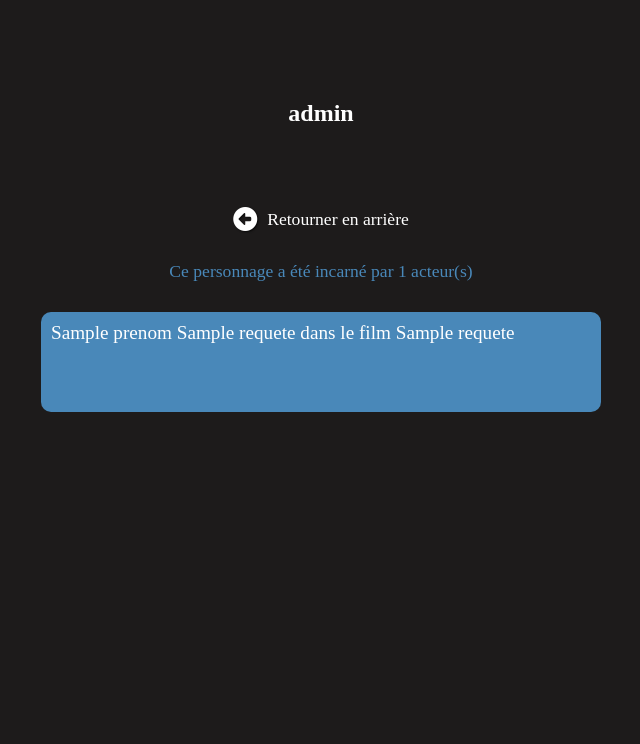
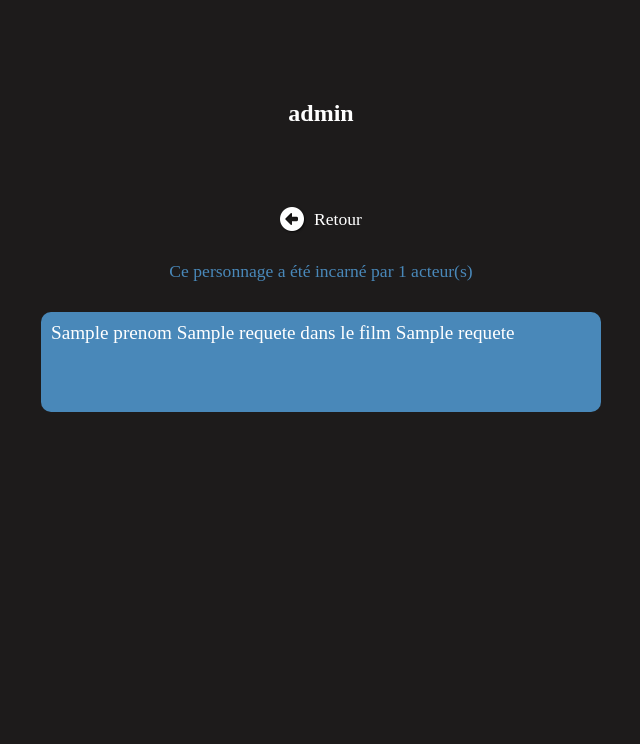
Before and after one commit to mayados/cinema_mvc, a PHP site: template view/detailRole.php in a window 1280 px wide. Shown: the part 56-800 px from the top of the page, without its empty margins (319-959 px from the left). Run offline with PHP 8.4, Linux system fonts and the light colour scheme; the template is opened without the code that fills it: most values are stand-ins (such as "Sample title", 1, 10 or a date in 2020).

Commit message:
change link return in "retour"

```diff
--- a/view/detailRole.php
+++ b/view/detailRole.php
@@ -3,7 +3,7 @@
         <div id="retour">
                 <a href="index.php?action=listRoles">
                     <i class="fa-solid fa-circle-left"></i>
-                    <p>Retourner en arrière</p>
+                    <p>Retour</p>
                 </a>
         </div>
         <p id="compteur">Ce personnage a été incarné par <?= $requete->rowCount() ?> acteur(s)</p>
```
